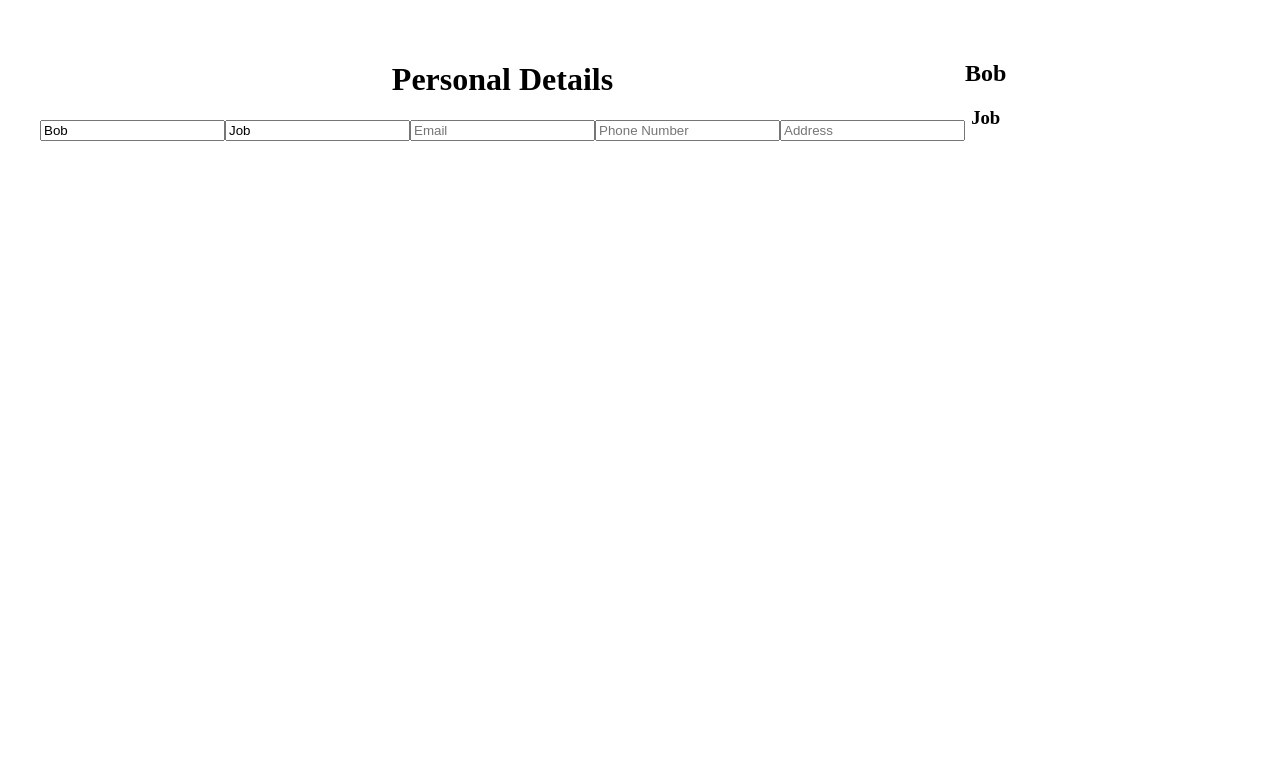
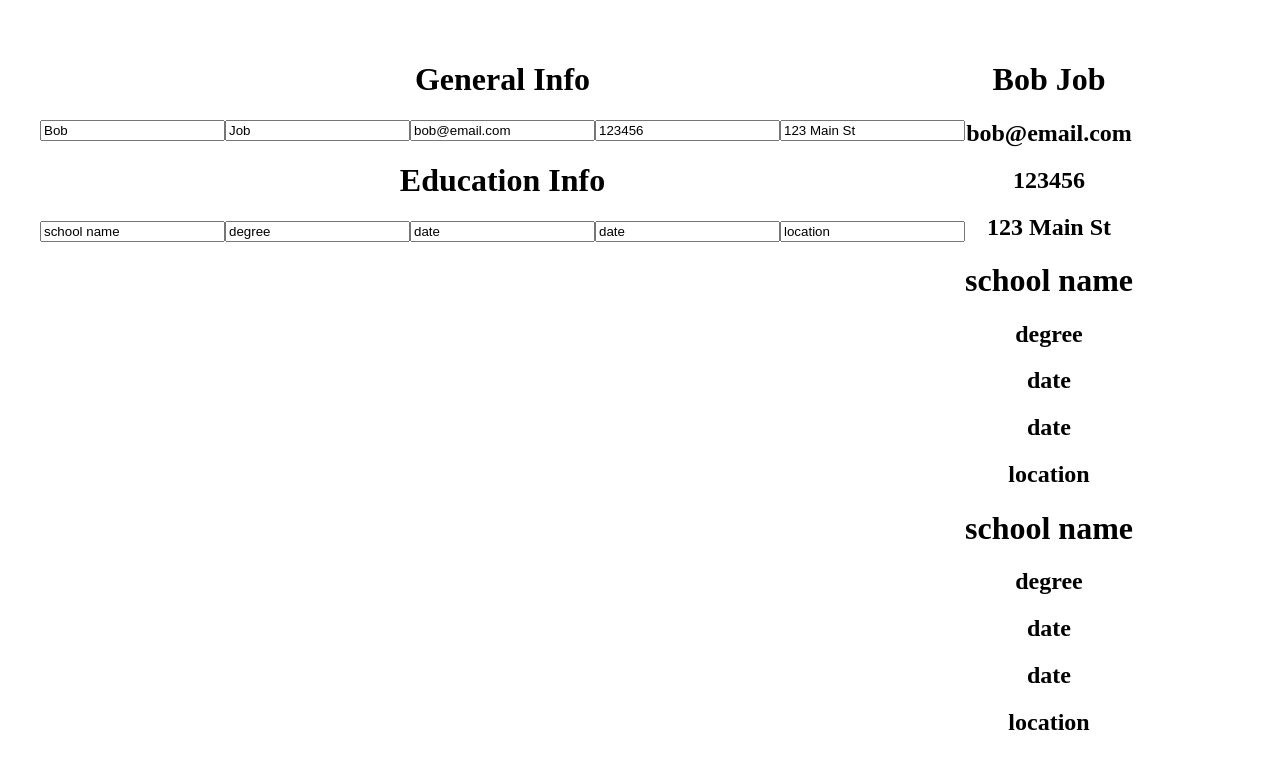
Before and after one commit to ImmaCheetah/cv-app, a React (Vite) app: page / in a window 1280 px wide. Shown: the top 768 px of the page. Built offline with nearby package versions, Linux system fonts and the light colour scheme.

Commit message:
feat: create education input and output component

```diff
--- a/src/App.jsx
+++ b/src/App.jsx
@@ -1,7 +1,9 @@
 import { useState } from 'react'
 import './App.css'
-import PersonalDetails from './components/PersonalDetails'
-
+import GeneralInfo from './components/GeneralInfo'
+import ResumeHeader from './components/ResumeHeader'
+import EducationInfo from './components/EducationInfo'
+import EducationDisplay from './components/EducationDisplay'
 
 function App() {
 
@@ -13,9 +15,24 @@ function App() {
     address: '123 Main St',
   })
 
-  function handleChange(e) {
+  const [education, setEducation] = useState({
+    school: 'school name',
+    degree: 'degree',
+    startDate: 'date',
+    endDate: 'date',
+    location: 'location'
+  })
+
+  function handleUserChange(e) {
     setUser({
       ...user,
+      [e.target.name]: e.target.value
+    })
+  }
+
+  function handleEducationChange(e) {
+    setEducation({
+      ...education,
       [e.target.name]: e.target.value
     })
   }
@@ -24,11 +41,13 @@ function App() {
   return (
     <div className='main-container'>
       <div className="user-input-container">
-        <PersonalDetails {...user} onChange={handleChange}/>
+        <GeneralInfo {...user} onChange={handleUserChange}/>
+        <EducationInfo {...education} onChange={handleEducationChange}/>
       </div>
       <div className="user-output-container">
-        <h2>{user.firstName} </h2>
-        <h3>{user.lastName}</h3>
+        <ResumeHeader {...user}/>
+        <EducationDisplay {...education}/>
+        <EducationDisplay {...education}/>
       </div>
     </div>
   )
--- /dev/null
+++ b/src/components/EducationDisplay.jsx
@@ -0,0 +1,12 @@
+export default function EducationDisplay(props) {
+
+    return (
+        <div className="education-display-div" >
+            <h1>{props.school}</h1>
+            <h2>{props.degree}</h2>
+            <h2>{props.startDate}</h2>
+            <h2>{props.endDate}</h2>
+            <h2>{props.location}</h2>
+        </div>
+    )
+}
--- /dev/null
+++ b/src/components/EducationInfo.jsx
@@ -0,0 +1,13 @@
+export default function EducationInfo(props) {
+    console.log(props)
+    return (
+        <div className="education-info-div" >
+            <h1>Education Info</h1>
+            <input name="school" type="text" placeholder="School" value={props.school} onChange={props.onChange}/>
+            <input name="degree" type="text" placeholder="Degree" value={props.degree} onChange={props.onChange}/>
+            <input name="startDate" type="text" placeholder="Start Date" value={props.startDate} onChange={props.onChange}/>
+            <input name="endDate" type="text" placeholder="End Date" value={props.endDate} onChange={props.onChange}/>
+            <input name="location" type="text" placeholder="Location" value={props.location} onChange={props.onChange}/>
+        </div>
+    )
+}
--- /dev/null
+++ b/src/components/GeneralInfo.jsx
@@ -0,0 +1,13 @@
+export default function GeneralInfo(props) {
+
+    return (
+        <div className="general-info-div" >
+            <h1>General Info</h1>
+            <input name="firstName" type="text" placeholder="First name" value={props.firstName} onChange={props.onChange}/>
+            <input name="lastName" type="text" placeholder="Last name" value={props.lastName} onChange={props.onChange}/>
+            <input name="email" type="email" placeholder="Email" value={props.email} onChange={props.onChange}/>
+            <input name="phone" type="tel" placeholder="Phone Number" value={props.phone} onChange={props.onChange}/>
+            <input name="address" type="text" placeholder="Address" value={props.address} onChange={props.onChange}/>
+        </div>
+    )
+}
--- a/src/components/PersonalDetails.jsx
+++ /dev/null
@@ -1,13 +0,0 @@
-export default function PersonalDetails(props) {
-
-    return (
-        <div className="personal-details-div" >
-            <h1>Personal Details</h1>
-            <input name="firstName" type="text" placeholder="First name" value={props.firstName} onChange={props.onChange}/>
-            <input type="text" placeholder="Last name" value={props.lastName} onChange={props.onChange}/>
-            <input type="email" placeholder="Email" />
-            <input type="tel" placeholder="Phone Number"/>
-            <input type="text" placeholder="Address"/>
-        </div>
-    )
-}
--- /dev/null
+++ b/src/components/ResumeHeader.jsx
@@ -0,0 +1,11 @@
+export default function ResumeHeader(props) {
+
+    return (
+        <div className="resume-header-div" >
+            <h1>{props.firstName} {props.lastName}</h1>
+            <h2>{props.email}</h2>
+            <h2>{props.phone}</h2>
+            <h2>{props.address}</h2>
+        </div>
+    )
+}
```
